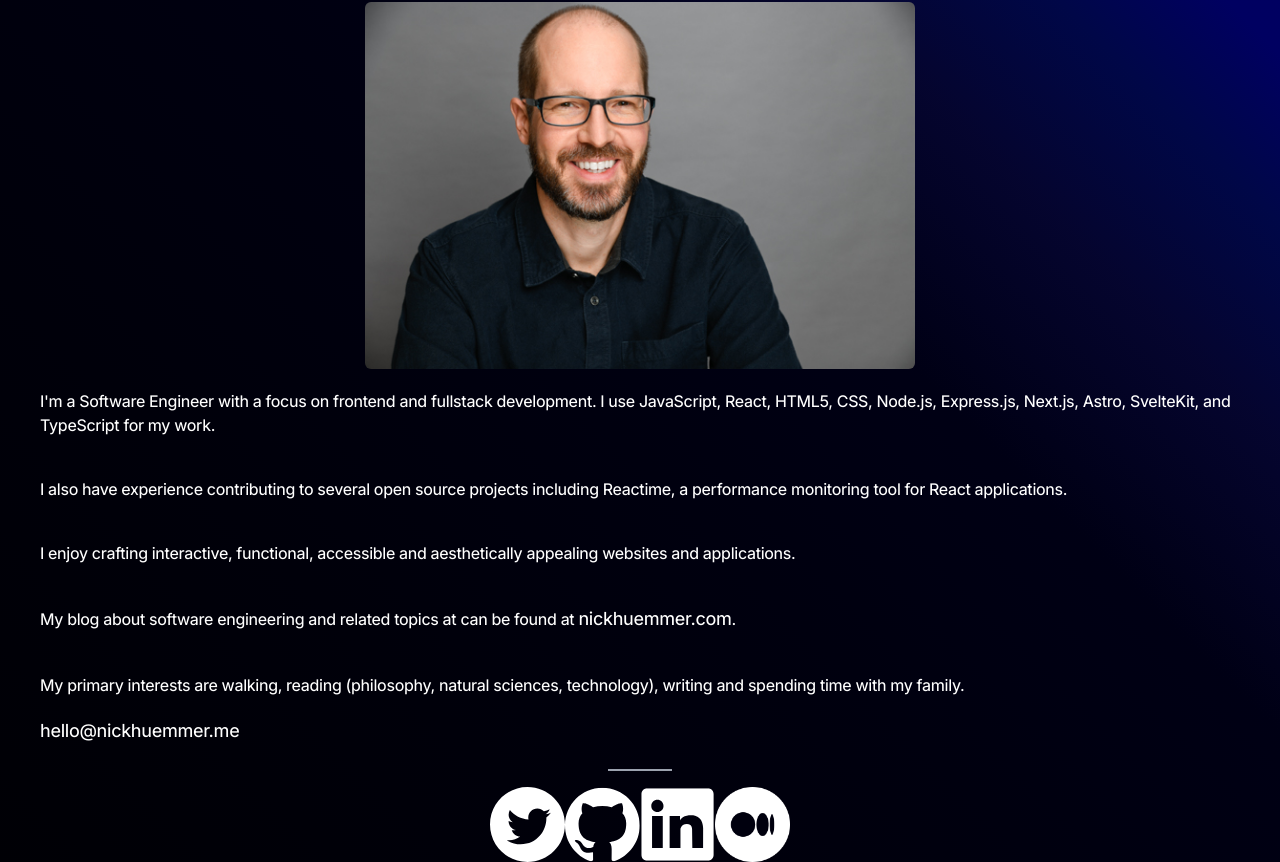
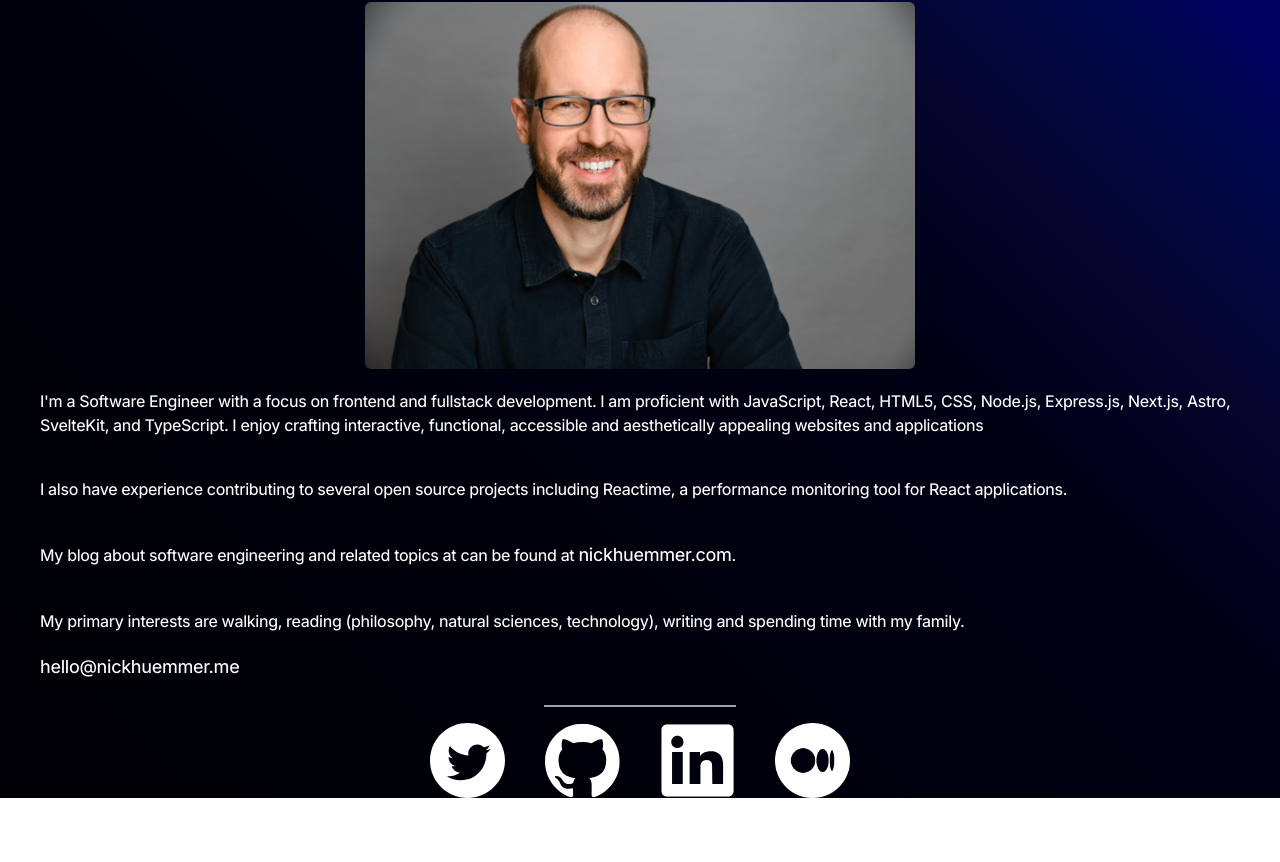
Before and after one commit to ElDuke717/personal-landing, a Next.js app: page / in a window 1280 px wide. Shown: the part 286-1148 px from the top of the page. After the commit the page ends 1084 px from the top, so only its background shows below. Built offline with nearby package versions, Linux system fonts and the light colour scheme.

Commit message:
add styles

```diff
--- a/src/app/page.tsx
+++ b/src/app/page.tsx
@@ -20,10 +20,8 @@ export default function Home() {
       <div className="flex flex-col items-left justify-center mx-10">
       <p className='my-5'>
         I&#39;m a Software Engineer with a focus on frontend and fullstack development.
-        I use JavaScript, React, HTML5, CSS, Node.js, Express.js, Next.js, Astro, SvelteKit, and TypeScript for my work.</p>
+        I am proficient with JavaScript, React, HTML5, CSS, Node.js, Express.js, Next.js, Astro, SvelteKit, and TypeScript.  I enjoy crafting interactive, functional, accessible and aesthetically appealing websites and applications</p>
         <p className='my-5'>I also have experience contributing to several open source projects including Reactime, a performance monitoring tool for React applications.
-        </p>
-        <p className='my-5'>I enjoy crafting interactive, functional, accessible and aesthetically appealing websites and applications.
         </p>
         <p className='my-5'>
         My blog about software engineering and related topics at can be found at <a className="text-lg font-bold decoration-solid"href="https://www.nickhuemmer.com">nickhuemmer.com</a>.</p>
@@ -34,11 +32,11 @@ export default function Home() {
       <a className="text-lg font-semibold"href="mailto:hello@nickhuemmer.me">hello@nickhuemmer.me</a>
       </div>
       <br />
-      <hr className="w-16 border-t-2 border-gray-400 mb-4" />
+      <hr className="w-48 border-t-2 border-gray-400 mb-4" />
       <div className="logos flex flex-row items-center justify-center space-x-4">
   <div className='logo-div social flex flex-row items-center justify-center'>
 
-    <a href="https://twitter.com/njhuemmer">
+    <a className="mx-5" href="https://twitter.com/njhuemmer">
       <Image
         src="/logos/twitter250.svg"
         alt="twitter logo"
@@ -48,7 +46,7 @@ export default function Home() {
         className=""
       />
     </a>
-    <a href="https://github.com/ElDuke717">
+    <a className="mx-5" href="https://github.com/ElDuke717">
       <Image
         src="/logos/github250.svg"
         alt="github logo"
@@ -58,7 +56,7 @@ export default function Home() {
         className="next-image logo"
       />
     </a>
-    <a href="https://www.linkedin.com/in/nickjhuemmer/">
+    <a className="mx-5" href="https://www.linkedin.com/in/nickjhuemmer/">
       <Image
         src="/logos/linkedin250.svg"
         alt="linkedin logo"
@@ -68,7 +66,7 @@ export default function Home() {
         className="next-image logo"
       />
     </a>
-    <a href="https://medium.com/@njhuemmer">
+    <a className="mx-5" href="https://medium.com/@njhuemmer">
       <Image
         src="/logos/medium250-2.png"
         alt="medium logo"
--- a/src/app/software/page.tsx
+++ b/src/app/software/page.tsx
@@ -1,11 +1,10 @@
-import Image from 'next/image'
-import Head from 'next/head'
-import Layout from 'src/app/layout.tsx'
+import Image from 'next/image';
+import Layout from 'src/app/layout.tsx';
 
 export default function Software() {
   return (
     <Layout>
-            <div className='logo-div product'>
+      <div className='flex flex-col items-center justify-center space-y-6'>
         <a href="https://github.com/open-source-labs/reactime" className='app'>
           <Image
             src="/logos/reactime_20.png"
@@ -13,11 +12,12 @@ export default function Software() {
             width={300}
             height={300}
             priority
-      className="next-image logo"
+            className="next-image logo rounded-lg"
           />
         </a>
-
-    Reactime is a time travel debugger for  React applications that allows developers to rewind time and replay previous versions of state in their components.  It also allows them to view their component hierarchies.
+        <p className="text-center max-w-500">
+          Reactime is a time travel debugger for React applications that allows developers to rewind time and replay previous versions of state in their components. It also allows them to view their component hierarchies.
+        </p>
 
         <a href="https://github.com/Proactive-Programmers/goalvault" className='app'>
           <Image
@@ -26,22 +26,26 @@ export default function Software() {
             width={300}
             height={300}
             priority
-      className="next-image logo"
+            className="next-image logo rounded-lg"
           />
         </a>
+        <p className="text-center max-w-500">
           Goal Keeper is the premier application designed to help you achieve your goals. By allowing you to input individual goals and necessary sub-tasks, Goal Keeper makes tracking your progress and managing your time easier than ever. Each subtask can be assigned a priority and due date.
-    <a href="https://github.com/StyleGPT "className='app' >
+        </p>
+
+        <a href="https://github.com/StyleGPT" className='app'>
           <Image
             src="/logos/style_gpt.png"
             alt="stylegpt logo"
             width={300}
             height={300}
             priority
-      className="next-image logo"
+            className="next-image logo rounded-lg"
           />
         </a>
+        <p className="text-center max-w-500">
           StyleGPT is an app that leverages OpenAI's ChatGPT API to style HTML elements. By interacting with the app, you can receive stylistic recommendations for your HTML elements, making web development more intuitive and less time-consuming.
-
+        </p>
       </div>
     </Layout>
   );
```
Lines whose indentation alone changed are shown as unchanged.
